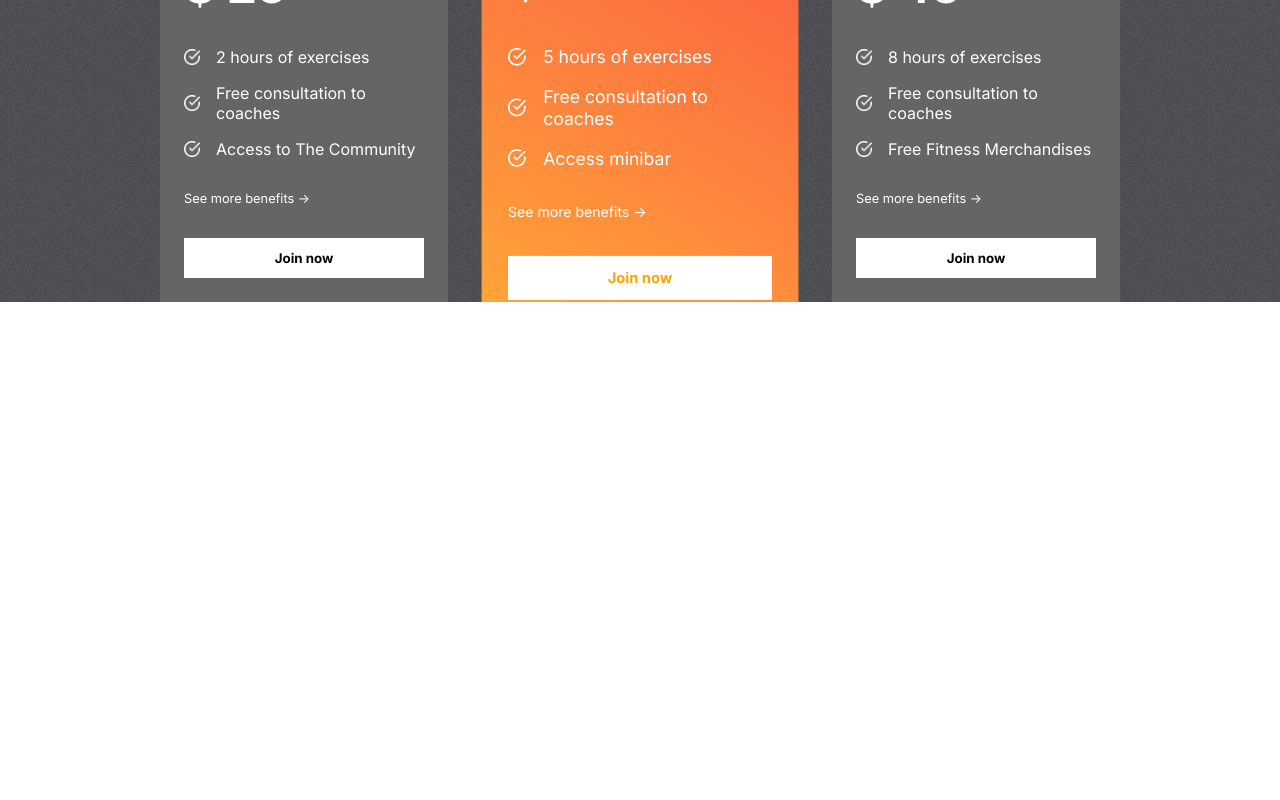
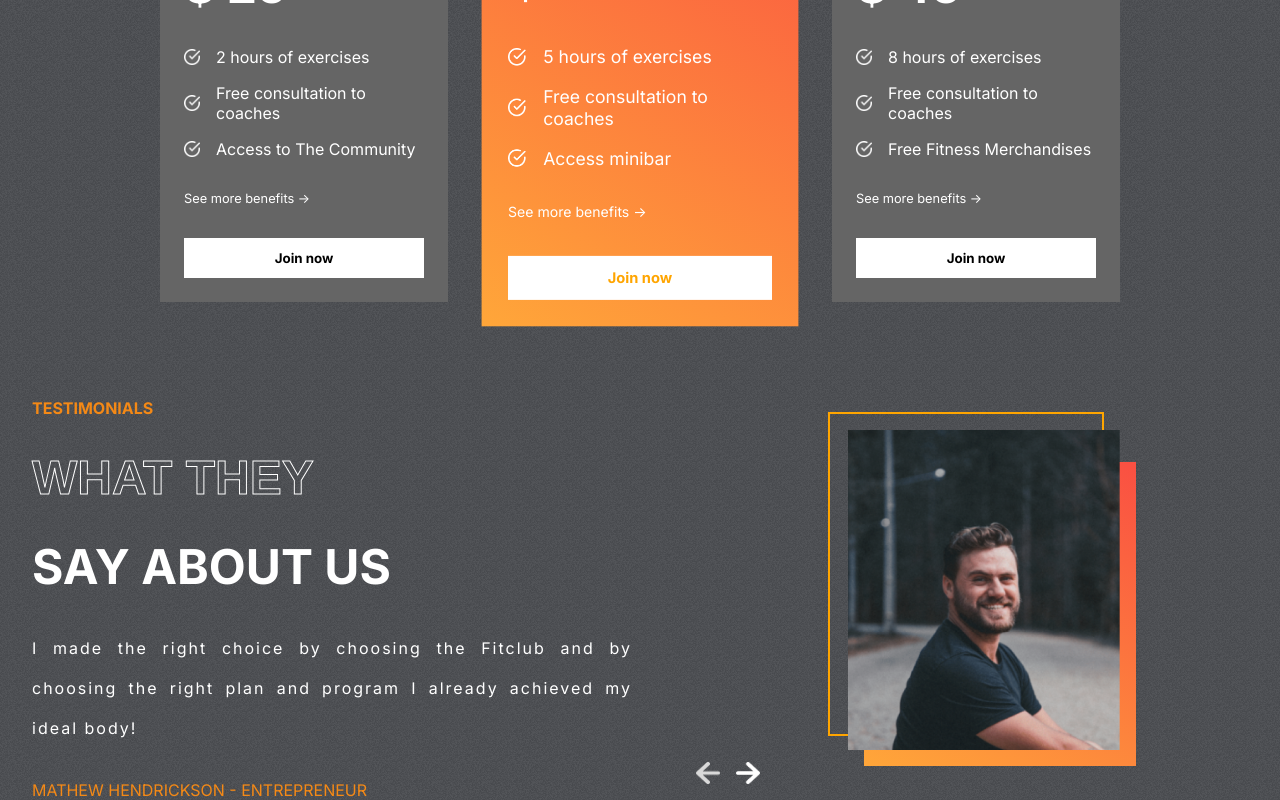
Before and after one commit to Havtse06109G27/gym_website_clone, a React (Create React App) app: page / in a window 1280 px wide. Shown: the part 2130-2930 px from the top of the page. Before the commit the page ends 2432 px from the top, so only its background shows below. Built offline with nearby package versions, Linux system fonts and the light colour scheme.

Commit message:
complete testimonials component

```diff
--- a/src/App.js
+++ b/src/App.js
@@ -3,6 +3,7 @@
 import Plans from "./components/Plans/Plans";
 import Programs from "./components/Programs/Programs";
 import Reasons from "./components/Reasons/Reasons";
+import Testimonials from "./components/Testimonials/Testimonials";
 
 function App() {
   return (
@@ -11,6 +12,7 @@
       <Programs />
       <Reasons />
       <Plans />
+      <Testimonials />
     </div>
   );
 }
--- /dev/null
+++ b/src/components/Testimonials/Testimonials.css
@@ -0,0 +1,78 @@
+.Testimonials {
+  display: flex;
+  gap: 1rem;
+  padding: 0 2rem;
+}
+
+.left-t {
+  display: flex;
+  flex: 1 1;
+  gap: 2rem;
+  flex-direction: column;
+  text-transform: uppercase;
+  color: white;
+}
+
+.left-t > :nth-child(1) {
+  color: var(--orange);
+  font-weight: bold;
+}
+
+.left-t > :nth-child(2),
+.left-t > :nth-child(3) {
+  font-weight: bold;
+  font-size: 3rem;
+}
+
+.left-t > :nth-child(4) {
+  text-transform: none;
+  text-align: justify;
+  letter-spacing: 2px;
+  line-height: 40px;
+}
+
+.right-t {
+  flex: 1;
+  position: relative;
+}
+
+.right-t > img {
+  position: absolute;
+  width: 17rem;
+  height: 20rem;
+  object-fit: cover;
+  right: 8rem;
+  top: 2rem;
+}
+
+.right-t > :nth-child(1) {
+  position: absolute;
+  width: 17rem;
+  height: 20rem;
+  border: 2px solid orange;
+  background-color: transparent;
+  right: 9rem;
+  top: 0.9rem;
+}
+
+.right-t > :nth-child(2) {
+  position: absolute;
+  width: 17rem;
+  height: 19rem;
+  top: 4rem;
+  right: 7rem;
+  background: var(--planCard);
+}
+
+.arrows {
+  display: flex;
+  gap: 1rem;
+  position: absolute;
+  bottom: 1rem;
+  left: 3rem;
+}
+
+.arrows > img {
+  width: 1.5rem;
+  cursor: pointer;
+}
--- /dev/null
+++ b/src/components/Testimonials/Testimonials.js
@@ -0,0 +1,52 @@
+import React, { useState } from "react";
+import "./Testimonials.css";
+import { testimonialsData } from "../../data/testimonialsData";
+import leftArrow from "../../assets/leftArrow.png";
+import rightArrow from "../../assets/rightArrow.png";
+
+const Testimonials = () => {
+  const [selected, setSelected] = useState(0);
+  const tLength = testimonialsData.length;
+  return (
+    <div className="Testimonials">
+      <div className="left-t">
+        <span>Testimonials</span>
+        <span className="stroke-text">What they</span>
+        <span>say about us</span>
+        <span>{testimonialsData[selected].review}</span>
+        <span style={{ color: "var(--orange)" }}>
+          <span>{testimonialsData[selected].name}</span> -{" "}
+          {testimonialsData[selected].status}
+        </span>
+      </div>
+      <div className="right-t">
+        <div></div>
+        <div></div>
+        <img src={testimonialsData[selected].image} alt="HumanImage" />
+
+        <div className="arrows">
+          <img
+            onClick={() => {
+              selected === 0
+                ? setSelected(tLength - 1)
+                : setSelected((prev) => prev - 1);
+            }}
+            src={leftArrow}
+            alt="LeftArrow"
+          />
+          <img
+            onClick={() => {
+              selected === tLength - 1
+                ? setSelected(0)
+                : setSelected((prev) => prev + 1);
+            }}
+            src={rightArrow}
+            alt="RightArrow"
+          />
+        </div>
+      </div>
+    </div>
+  );
+};
+
+export default Testimonials;
```
